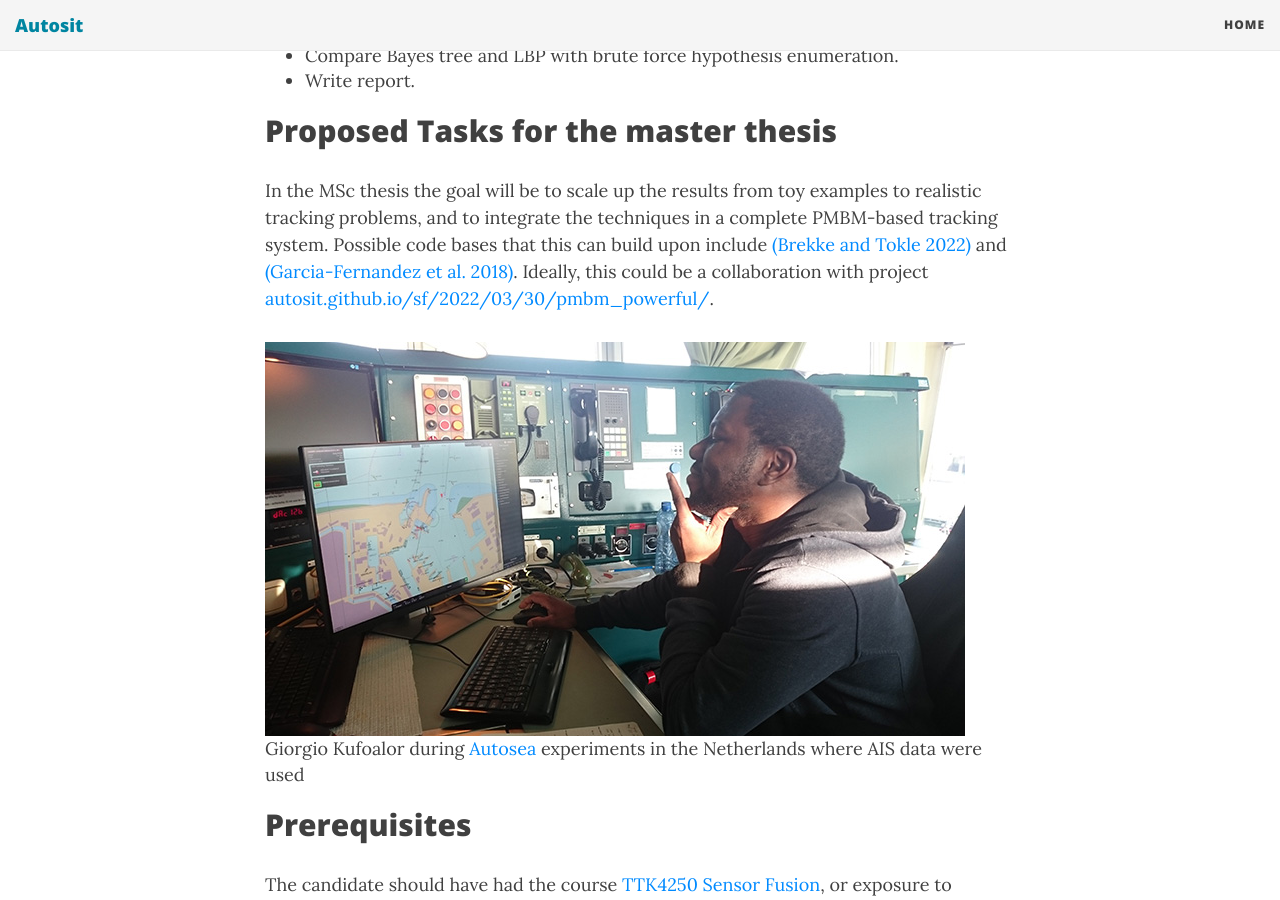
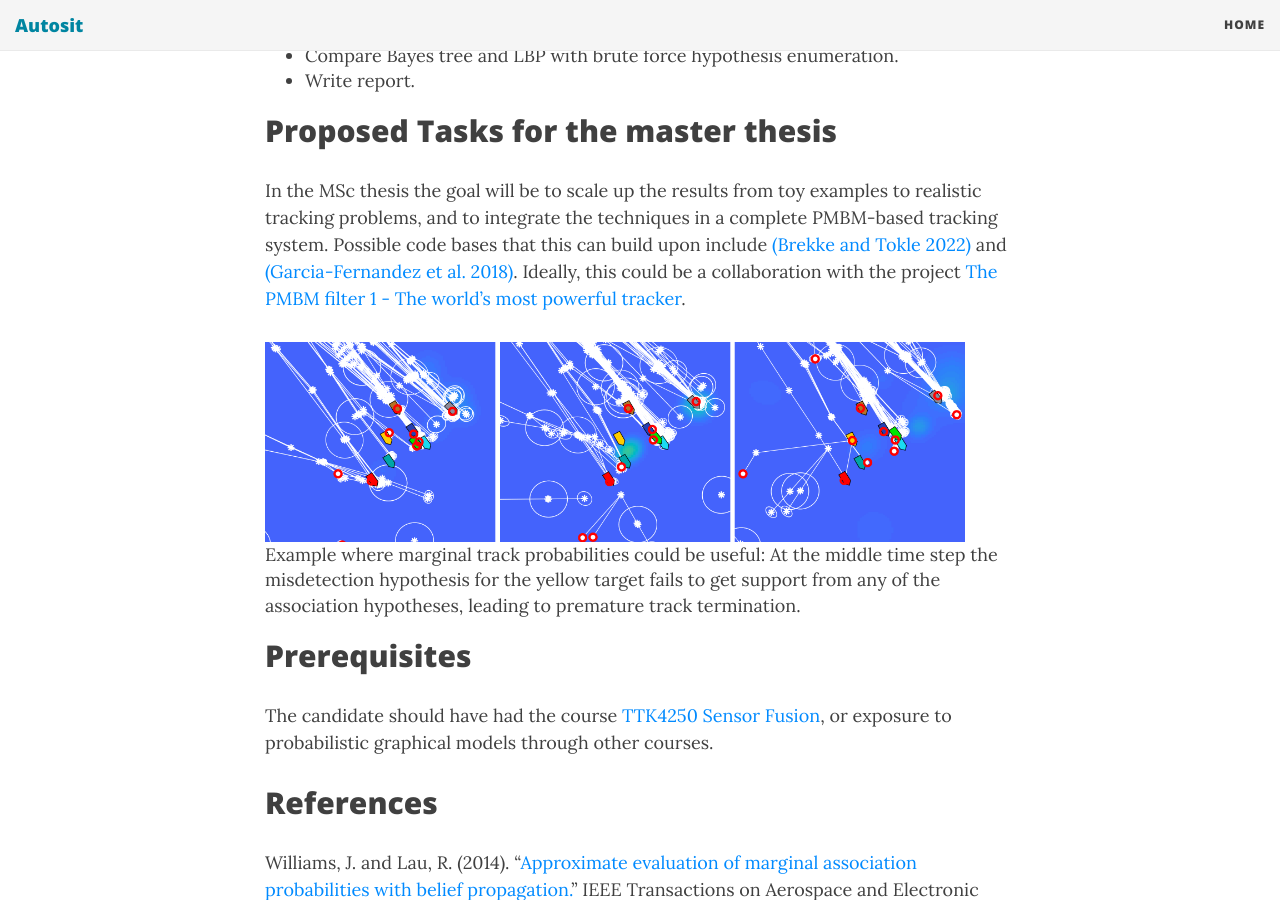
Before and after one commit to autosit/autosit.github.io, a Jekyll site: the page built from _posts/2022-03-30-pmbm_bp.md, in a window 1280 px wide and 900 px high, scrolled down 2010 px. Built offline with Jekyll 4.4.1, drawn with Linux system fonts in a browser that asks for light colours; nearby versions of some CDN libraries.

Commit message:
tracking illustration for bp project

```diff
--- a/_posts/2022-03-30-pmbm_bp.md
+++ b/_posts/2022-03-30-pmbm_bp.md
@@ -38,10 +38,10 @@ The following tasks are proposed for the specialisation project:
 
 ## Proposed Tasks for the master thesis
 
-In the MSc thesis the goal will be to scale up the results from toy examples to realistic tracking problems, and to integrate the techniques in a complete PMBM-based tracking system. Possible code bases that this can build upon include [(Brekke and Tokle 2022)] and [(Garcia-Fernandez et al. 2018)]. Ideally, this could be a collaboration with project [autosit.github.io/sf/2022/03/30/pmbm_powerful/].
+In the MSc thesis the goal will be to scale up the results from toy examples to realistic tracking problems, and to integrate the techniques in a complete PMBM-based tracking system. Possible code bases that this can build upon include [(Brekke and Tokle 2022)] and [(Garcia-Fernandez et al. 2018)]. Ideally, this could be a collaboration with the project [The PMBM filter 1 - The world's most powerful tracker].
 
-|<img src="{{site.url}}/assets/giorgio-den-helder.jpeg" width="700"> |
-| Giorgio Kufoalor during [Autosea] experiments in the Netherlands where AIS data were used |
+|<img src="{{site.url}}/assets/timesteps617-619.png" width="700"> |
+| Example where marginal track probabilities could be useful: At the middle time step the misdetection hypothesis for the yellow target fails to get support from any of the association hypotheses, leading to premature track termination. |
 
 
 
@@ -72,5 +72,5 @@ Supervisor: [Edmund Brekke].
 [Milliampere]: https://www.ntnu.edu/autoferry
 [(Brekke and Tokle 2022)]: https://folk.ntnu.no/edmundfo/fusion2022preprints/BrekkeTokleExploration.pdf
 [(Garcia-Fernandez et al. 2018)]: https://ieeexplore.ieee.org/document/8289337
-[autosit.github.io/sf/2022/03/30/pmbm_powerful/]: https://autosit.github.io/sf/2022/03/30/pmbm_powerful/
+[The PMBM filter 1 - The world's most powerful tracker]: https://autosit.github.io/sf/2022/03/30/pmbm_powerful/
 [TTK4250 Sensor Fusion]: https://www.ntnu.no/studier/emner/TTK4250#tab=omEmnet
```
